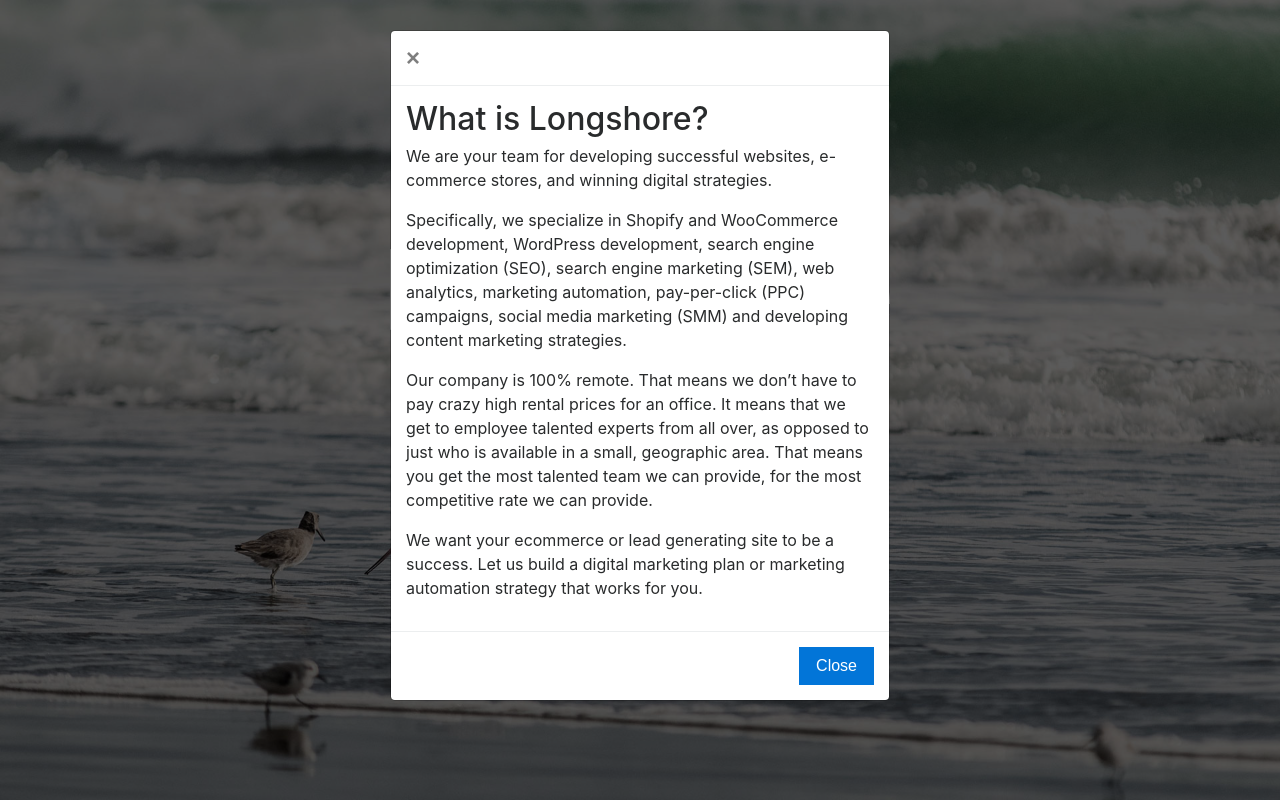
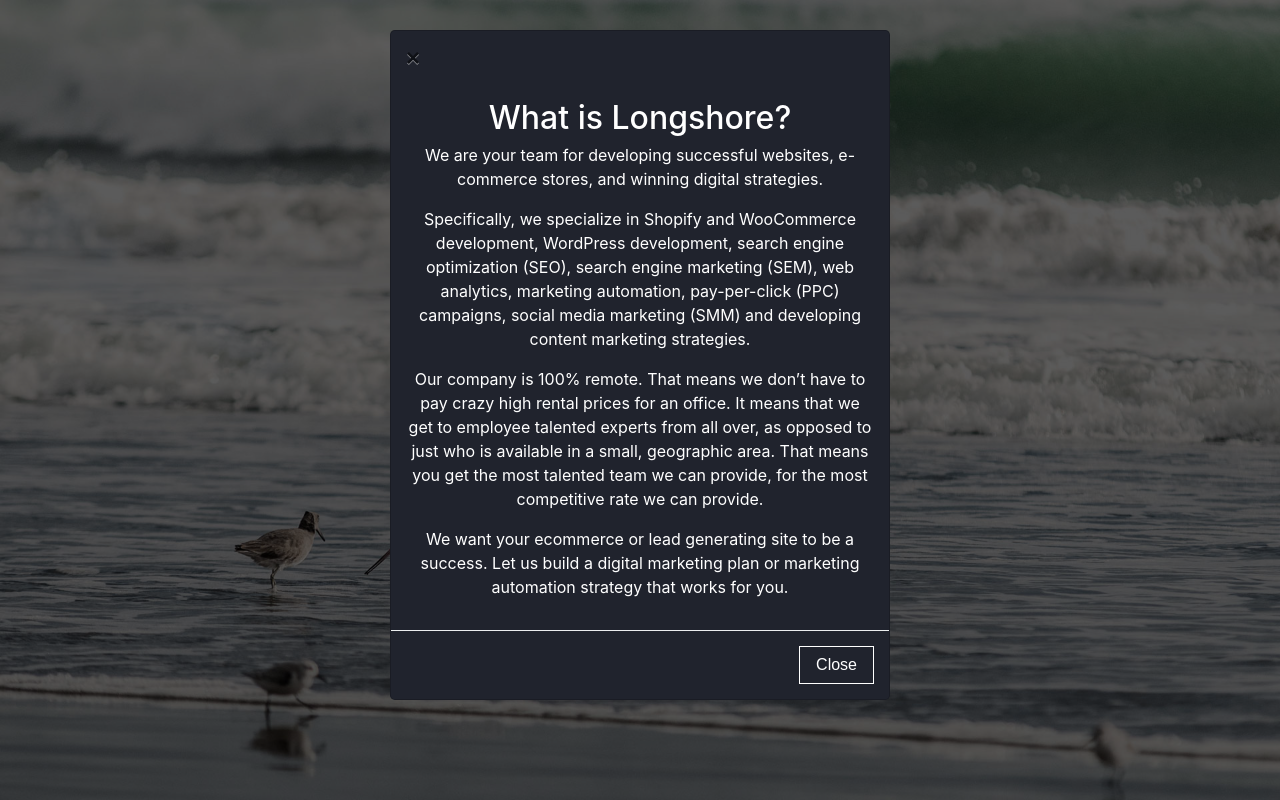
Before and after one commit to longshoreagency/longshore-soon, a PHP site: page / in a window 1280 px wide, after a click on "Learn More". Run offline with PHP 8.4, Linux system fonts and the light colour scheme; some libraries are stand-ins or nearby versions.

Commit message:
fixing modal styles

```diff
--- a/assets/css/site.css
+++ b/assets/css/site.css
@@ -152,6 +152,21 @@ a:hover {
 	transform: scale(1.2);
 }
 
+.modal-content {
+	text-align: center;
+    color: #fff;
+    background: #20232D;
+}
+
+.modal-header {
+	color: #fff;
+	border-bottom: 0 none;
+}
+
+.modal-footer {
+
+}
+
 @media (max-width: 768px) {
 	.logo {
 		max-width: 250px;
--- a/index.php
+++ b/index.php
@@ -67,7 +67,7 @@
 					<p>We want your ecommerce or lead generating site to be a success. Let us build a digital marketing plan or marketing automation strategy that works for you.</p>
 				</div>
 				<div class="modal-footer">
-					<button type="button" class="btn btn-primary">Close</button>
+					<button type="button" class="btn btn-outline-primary" data-dismiss="modal" aria-label="Close">Close</button>
 				</div>
 			</div>
 		</div>
```
